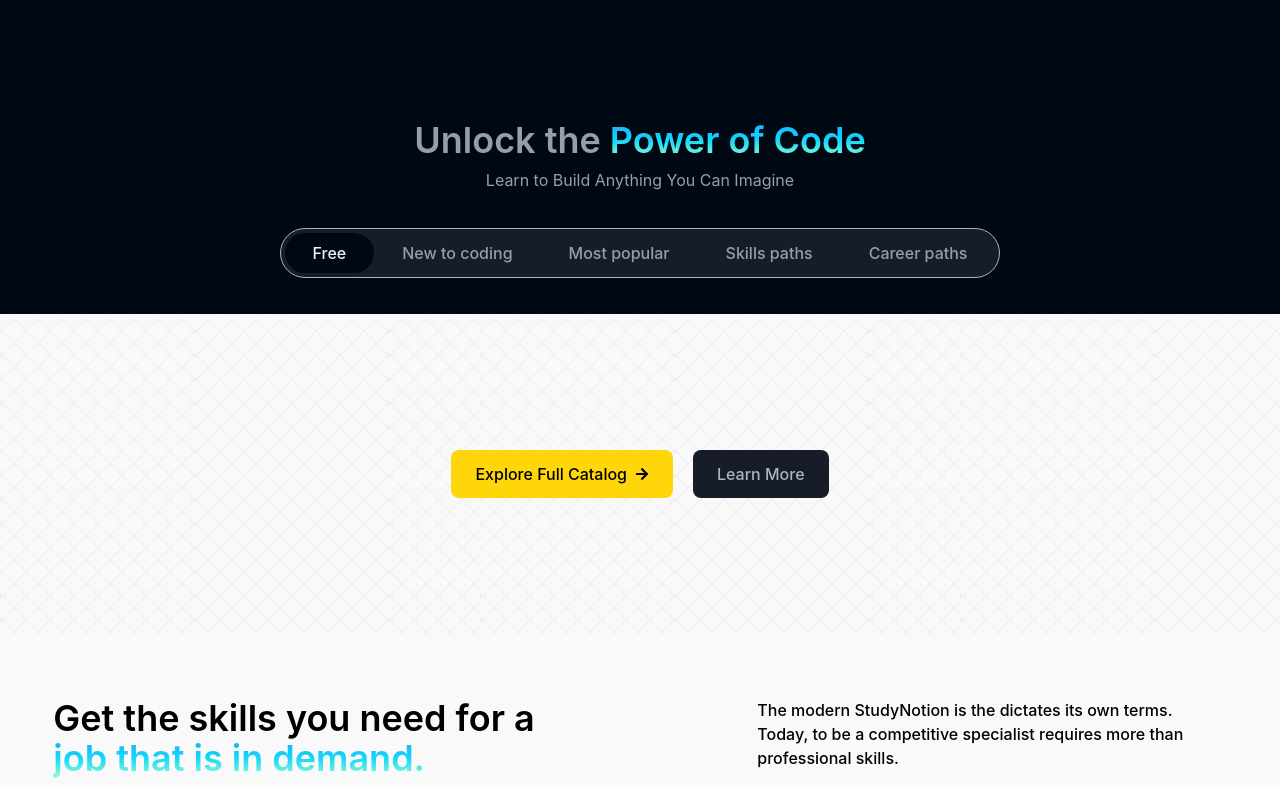
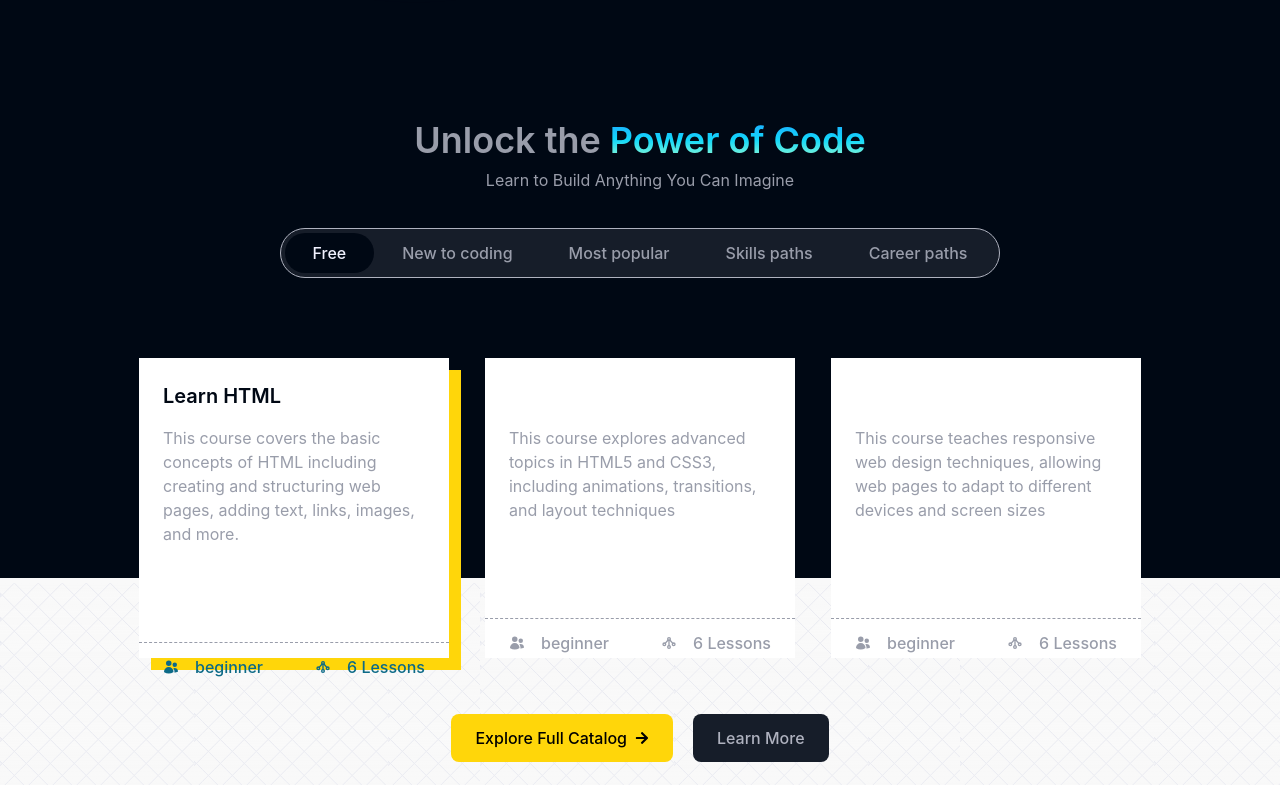
Before and after one commit to officialshahalam/studyNotion, a React (Create React App) app: page / in a window 1280 px wide. Shown: the part 1945-2730 px from the top of the page. Built offline with nearby package versions, Linux system fonts and the light colour scheme.

Commit message:
create unlock the power of code sub section

```diff
--- /dev/null
+++ b/src/components/core/home/CourseCard.jsx
@@ -0,0 +1,34 @@
+import React from 'react'
+import { HiUsers } from "react-icons/hi2";
+import { TbBinaryTree2 } from "react-icons/tb";
+
+function CourseCard({courseData,currentCard,setCurrentCard}) {
+
+    // ${courseData==currentCard?"":""}
+  return (
+    <div
+        onClick={()=>{setCurrentCard(courseData)}}
+        className={
+            `flex flex-col justify-between pb-4 bg-white space-y-3 w-[310px] h-[300px]
+            ${courseData===currentCard ?"bg-white shadow-[12px_12px_0px_0px_#FFD60A]":"bg-[#161d29]"}`
+        }>
+        <div className='px-6 pt-6 pb-24 border-b border-dashed space-y-4'>
+            <h1 className={`text-xl font-semibold ${courseData==currentCard?"text-richblack-900":"text-white"}`}>{courseData.heading}</h1>
+            <p className={`text-base font-normal`}>{courseData.description}</p>
+        </div>
+
+        <div className='flex justify-between px-6'>
+            <div className={`flex gap-4 items-center font-medium ${courseData==currentCard?"text-blue-400":""}`}>
+                <HiUsers />
+                <p>beginner</p>
+            </div>
+            <div className={`flex gap-4 items-center font-medium ${courseData==currentCard?"text-blue-400":""}`}>
+                <TbBinaryTree2/>
+                <p>6 Lessons</p>
+            </div>
+        </div>
+    </div>
+  )
+}
+
+export default CourseCard
--- a/src/components/core/home/ExploreMore.jsx
+++ b/src/components/core/home/ExploreMore.jsx
@@ -1,6 +1,7 @@
 import React, { useState } from 'react'
 import {HomePageExplore} from "../../../data/homepage-explore";
 import HighlightText from './HighlightText';
+import CourseCard from './CourseCard';
 
 let tabsName=[
     "Free",
@@ -13,7 +14,7 @@ let tabsName=[
 function ExploreMore() {
     const [currentTab,setCurrentTab]=useState(tabsName[0]);
     const [course,setCourse]=useState(HomePageExplore[0].courses);
-    const [currentCard,setCurrentCard]=useState(HomePageExplore[0].courses[0].heading);
+    const [currentCard,setCurrentCard]=useState(HomePageExplore[0].courses[0]);
 
     const setExplore = (value) => {
         setCurrentTab(value);
@@ -24,7 +25,7 @@ function ExploreMore() {
         setCurrentCard(result[0].courses[0]);
     }
   return (
-    <div className='relative w-full flex flex-col gap-9 items-center justify-center'>
+    <div className='relative w-full flex flex-col gap-9 items-center justify-center pb-[300px]'>
         <div className='flex flex-col gap-2 justify-center items-center'>
             <h1 className='text-4xl text-center font-semibold'>Unlock the <HighlightText text="Power of Code"/></h1>
             <p className='text-base'>Learn to Build Anything You Can Imagine</p>
@@ -43,8 +44,19 @@ function ExploreMore() {
                 })
             }
         </div>
-        <div>
-
+        <div className='flex w-full gap-9 items-center justify-center absolute bottom-[-80px] z-10'>
+            {
+                course.map((course,index)=>{
+                    return (
+                        <CourseCard
+                            key={index}
+                            courseData={course}
+                            currentCard={currentCard}
+                            setCurrentCard={setCurrentCard}
+                        />
+                    )
+                })
+            }
         </div>
 
     </div>
--- a/src/pages/Home.jsx
+++ b/src/pages/Home.jsx
@@ -115,9 +115,7 @@ function Home() {
                         gradientColor="blue"
                     />
                 </div>
-
                 <ExploreMore />
-
             </div>
         </section>
 
```
